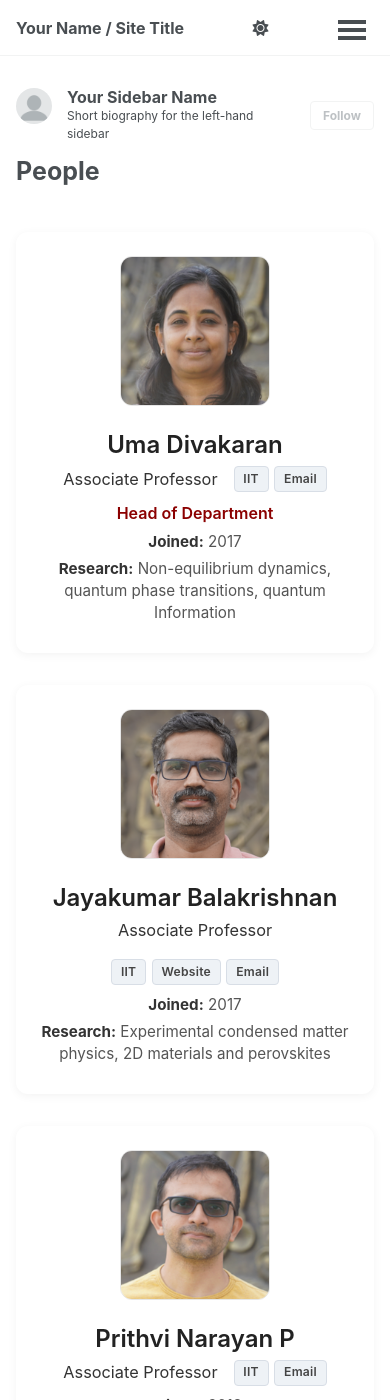
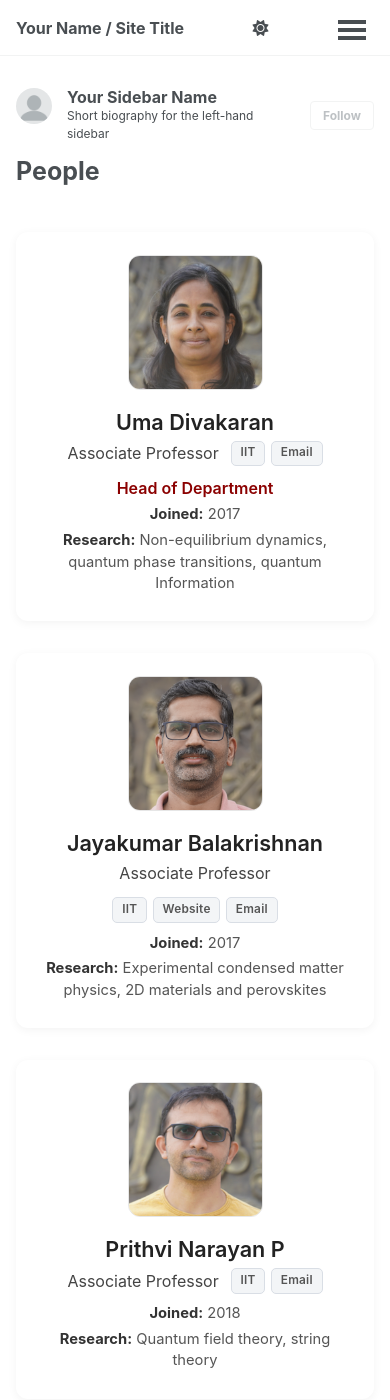
Before and after one commit to phyall/phyall.github.io, a Jekyll site: the page built from _pages/people.md, in a window 390 px wide and 1400 px high. Built offline with Jekyll 4.4.1, drawn with Linux system fonts in a browser that asks for light colours; a style sheet for code colours, icons or effects is not loaded.

Commit message:
Update main.scss

```diff
--- a/assets/css/main.scss
+++ b/assets/css/main.scss
@@ -40,15 +40,13 @@
 
 
 
-
-
 /* ==========================================================
    Faculty Grid
    ========================================================== */
 
 .faculty-grid {
     display: grid;
-    grid-template-columns: repeat(auto-fit, minmax(540px, 1fr));
+    grid-template-columns: repeat(auto-fit, minmax(440px, 1fr));
     gap: 2rem;
     margin: 3rem 0;
 }
@@ -60,28 +58,28 @@
 
 .faculty-card {
     display: flex;
-    gap: 1.5rem;
     align-items: flex-start;
+    gap: 1.2rem;
 
-    background: #fff;
+    background: #ffffff;
     border-radius: 12px;
-    padding: 1.5rem;
+    padding: 1.4rem;
 
-    box-shadow: 0 2px 10px rgba(0,0,0,.05);
+    box-shadow: 0 2px 10px rgba(0,0,0,0.05);
 
     transition:
-        transform .25s ease,
-        box-shadow .25s ease;
+        transform 0.25s ease,
+        box-shadow 0.25s ease;
 }
 
 .faculty-card:hover {
     transform: translateY(-4px);
-    box-shadow: 0 10px 28px rgba(0,0,0,.12);
+    box-shadow: 0 10px 28px rgba(0,0,0,0.12);
 }
 
 
 /* ==========================================================
-   Photo
+   Faculty Photo
    ========================================================== */
 
 .faculty-photo-container {
@@ -89,20 +87,19 @@
 }
 
 .faculty-photo {
-    width: 150px;
-    height: 150px;
+    width: 135px;
+    height: 135px;
 
     object-fit: cover;
+    display: block;
 
     border-radius: 12px;
     border: 1px solid #e6e6e6;
-
-    display: block;
 }
 
 
 /* ==========================================================
-   Content
+   Faculty Content
    ========================================================== */
 
 .faculty-content {
@@ -110,132 +107,108 @@
     min-width: 0;
 }
 
+
+/* ==========================================================
+   Faculty Name
+   ========================================================== */
+
 .faculty-name {
-    margin: 0 0 .35rem 0;
+    margin: 0 0 0.3rem 0;
 
-    font-size: 1.5rem;
+    font-size: 1.35rem;
     font-weight: 600;
+    line-height: 1.25;
+
     color: #222;
-
-    line-height: 1.25;
 }
 
 
 /* ==========================================================
-   Header
+   Header (Designation + Badges)
    ========================================================== */
 
 .faculty-header {
-
     display: flex;
-
     justify-content: space-between;
-
     align-items: center;
-
-    gap: 1rem;
-
     flex-wrap: wrap;
 
-    margin-bottom: .6rem;
+    gap: 0.75rem;
 
+    margin-bottom: 0.6rem;
 }
 
 .faculty-designation {
-
     margin: 0;
 
-    color: #333;
-
-    font-size: 1.02rem;
-
+    font-size: 1rem;
+    color: #444;
 }
 
 
 /* ==========================================================
-   Badges
+   Link Badges
    ========================================================== */
 
 .faculty-links {
-
     display: flex;
-
-    gap: .35rem;
-
     flex-wrap: wrap;
-
+    gap: 0.35rem;
 }
 
 .faculty-links a {
-
     display: inline-block;
 
-    padding: .18rem .55rem;
+    padding: 0.18rem 0.55rem;
 
-    border-radius: 4px;
+    background: #f3f5f7;
+    border: 1px solid #d9dee5;
+    border-radius: 5px;
 
-    background: #eef2f6;
-
-    border: 1px solid #d8dee6;
-
-    color: #444;
-
+    color: #555;
     text-decoration: none;
 
-    font-size: .76rem;
+    font-size: 0.74rem;
+    font-weight: 600;
+    letter-spacing: 0.02em;
 
-    font-weight: 600;
-
-    letter-spacing: .02em;
-
-    transition: all .2s ease;
-
+    transition:
+        background 0.2s ease,
+        border-color 0.2s ease,
+        color 0.2s ease;
 }
 
 .faculty-links a:hover {
-
     background: #1d5fa7;
-
     border-color: #1d5fa7;
-
-    color: white;
-
+    color: #fff;
 }
 
 
 /* ==========================================================
-   Remaining text
+   Additional Information
    ========================================================== */
 
 .faculty-head-role {
-
-    margin: .35rem 0;
-
-    color: #8b0000;
+    margin: 0.3rem 0;
 
     font-weight: 600;
-
+    color: #8b0000;
 }
 
 .faculty-joined,
 .faculty-secondary,
 .faculty-research {
-
-    margin: .3rem 0;
+    margin: 0.28rem 0;
 
     color: #555;
-
-    font-size: .95rem;
-
+    font-size: 0.92rem;
     line-height: 1.45;
-
 }
 
 .faculty-joined strong,
 .faculty-research strong {
-
     color: #333;
-
 }
 
 
@@ -243,23 +216,24 @@
    Responsive
    ========================================================== */
 
-@media (max-width:700px){
+@media (max-width: 700px) {
 
-    .faculty-grid{
-        grid-template-columns:1fr;
+    .faculty-grid {
+        grid-template-columns: 1fr;
     }
 
-    .faculty-card{
-        flex-direction:column;
-        align-items:center;
+    .faculty-card {
+        flex-direction: column;
+        align-items: center;
+        text-align: center;
     }
 
-    .faculty-content{
-        text-align:center;
+    .faculty-content {
+        text-align: center;
     }
 
-    .faculty-header{
-        justify-content:center;
+    .faculty-header {
+        justify-content: center;
     }
 
 }
```
